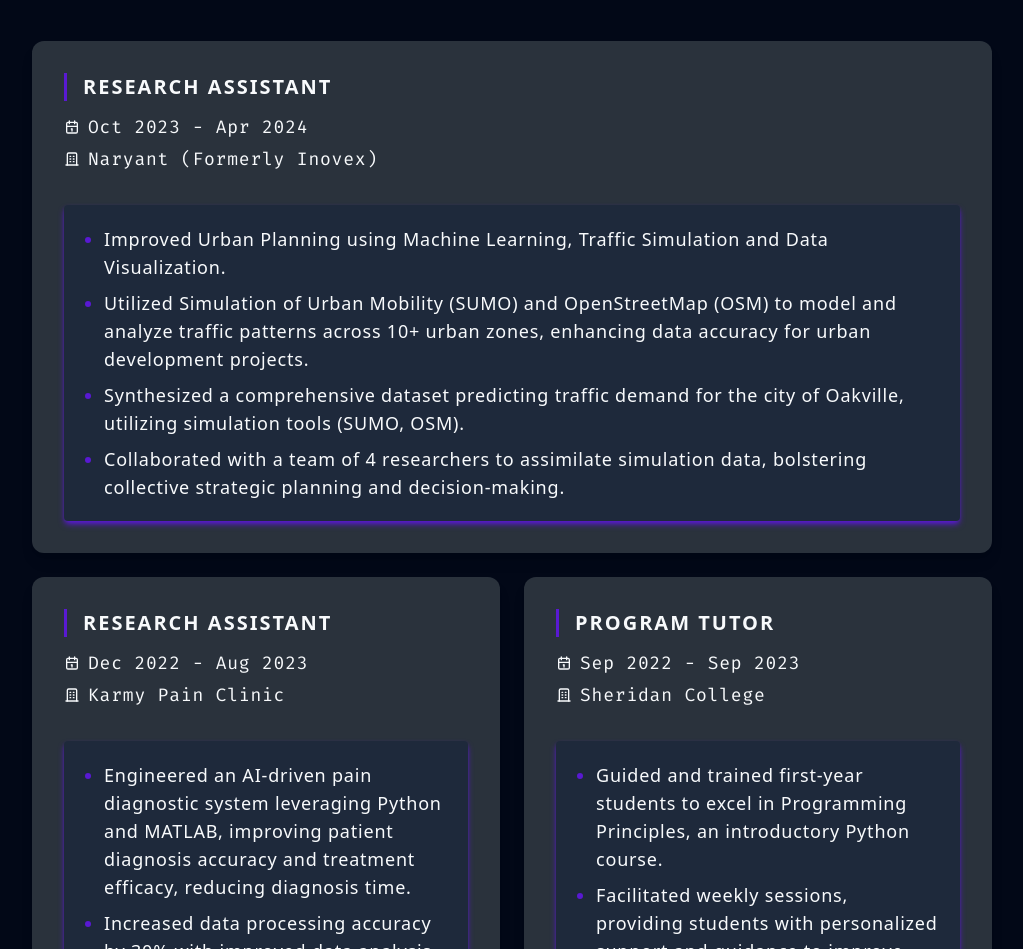
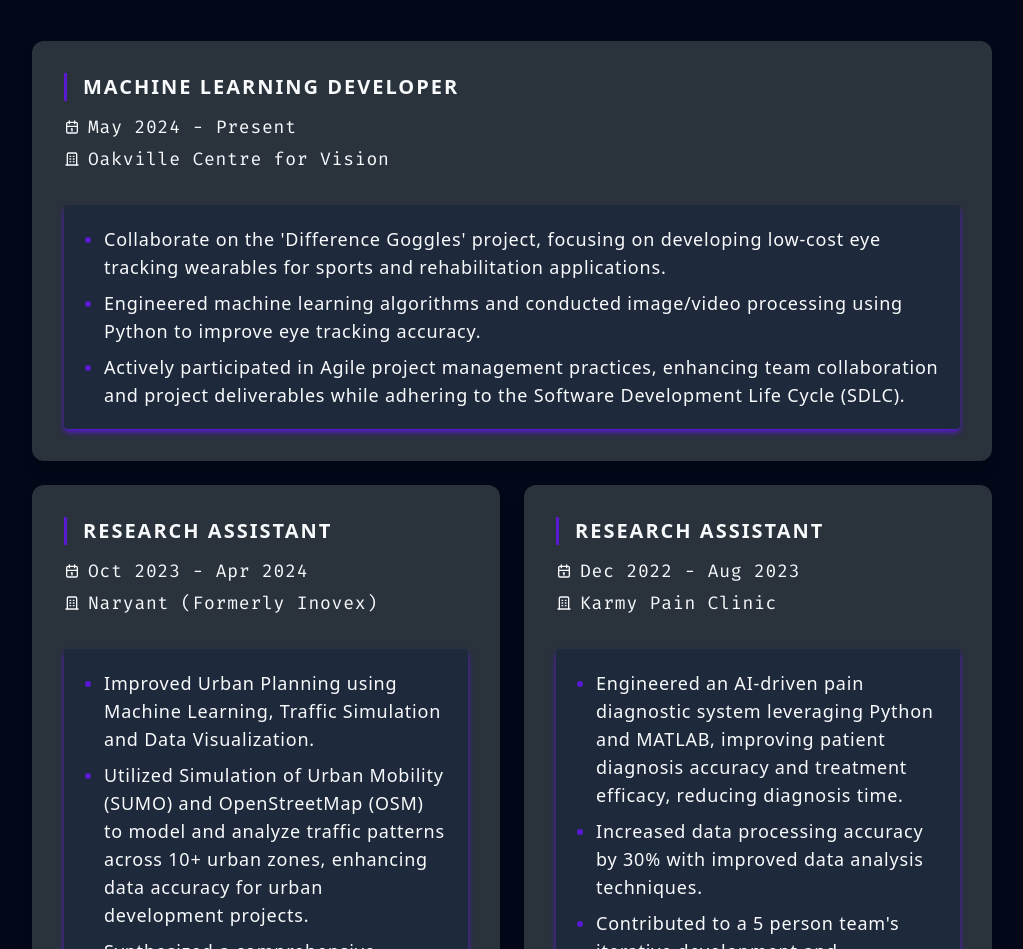
Before and after one commit to pixelfox01/imranyafith.com, a Next.js app: page / in a window 1280 px wide. Shown: the part 1783-2732 px from the top of the page, without its empty margins (128-1151 px from the left). Built offline with nearby package versions, Linux system fonts and the light colour scheme.

Commit message:
update: experience section

```diff
--- a/app/constants/index.ts
+++ b/app/constants/index.ts
@@ -36,6 +36,20 @@ export const EXPERIENCE: {
   key: string;
 }[] = [
   {
+    title: "Machine Learning Developer",
+    company: "Oakville Centre for Vision",
+    duration: {
+      start: "May 2024",
+      end: "Present",
+    },
+    description: [
+      "Collaborate on the 'Difference Goggles' project, focusing on developing low-cost eye tracking wearables for sports and rehabilitation applications.",
+      "Engineered machine learning algorithms and conducted image/video processing using Python to improve eye tracking accuracy.",
+      "Actively participated in Agile project management practices, enhancing team collaboration and project deliverables while adhering to the Software Development Life Cycle (SDLC).",
+    ],
+    key: "naryant-1",
+  },
+  {
     title: "Research Assistant",
     company: "Naryant (Formerly Inovex)",
     duration: {
@@ -63,20 +77,6 @@ export const EXPERIENCE: {
       "Contributed to a 5 person team's iterative development and optimization of an AI model, achieving significant accuracy gains based on patient feedback and trials.",
     ],
     key: "karmy-1",
-  },
-  {
-    title: "Program Tutor",
-    company: "Sheridan College",
-    duration: {
-      start: "Sep 2022",
-      end: "Sep 2023",
-    },
-    description: [
-      "Guided and trained first-year students to excel in Programming Principles, an introductory Python course.",
-      "Facilitated weekly sessions, providing students with personalized support and guidance to improve their programming skills.",
-      "Collaborated with faculty to develop and implement a comprehensive learning plan, resulting in a significant increase in student performance.",
-    ],
-    key: "sheridan-1",
   },
 ];
 
```
